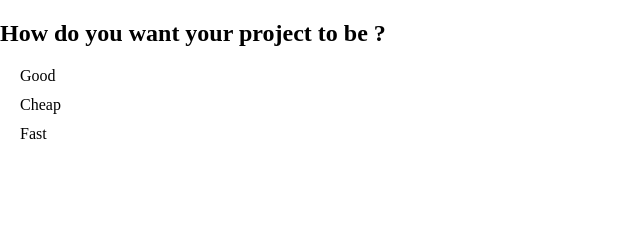
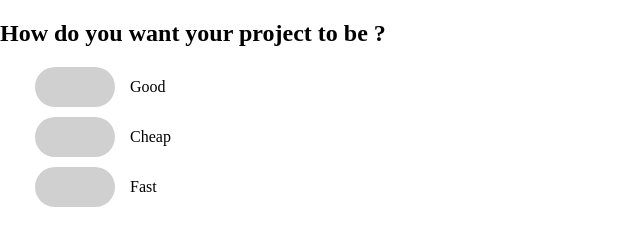
Before and after one commit to DEV-Gitanjali/Good-Cheap-Fast, a plain HTML site: page index.html in a window 1280 px wide. Shown: the whole page, without its empty margins (0-640 px from the left). Drawn offline with Linux system fonts and the light colour scheme.

Commit message:
this styling forchecked box label

```diff
--- a/style.css
+++ b/style.css
@@ -23,3 +23,19 @@ body{
 .toggle{
     visibility: hidden;
 }
+
+.label{
+
+    background-color: #d0d0d0;
+    border-radius: 50px;
+    display: flex;
+    margin: 0 15px 0;
+    height: 40px;
+    width: 80px;
+    cursor: pointer;
+}
+
+.toggle:checked + label{
+    background-color:#8e44ad ;
+
+}
```
